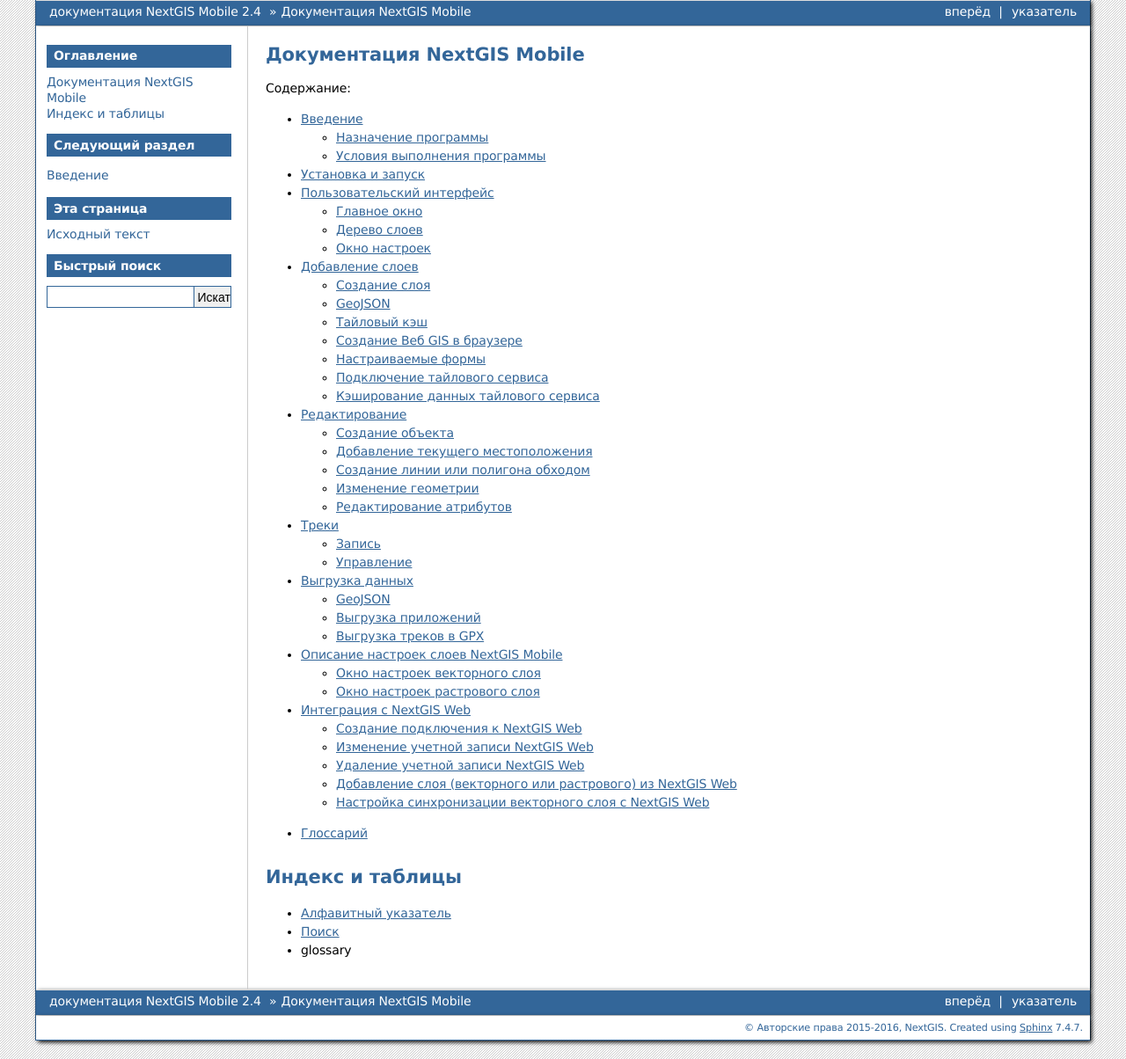
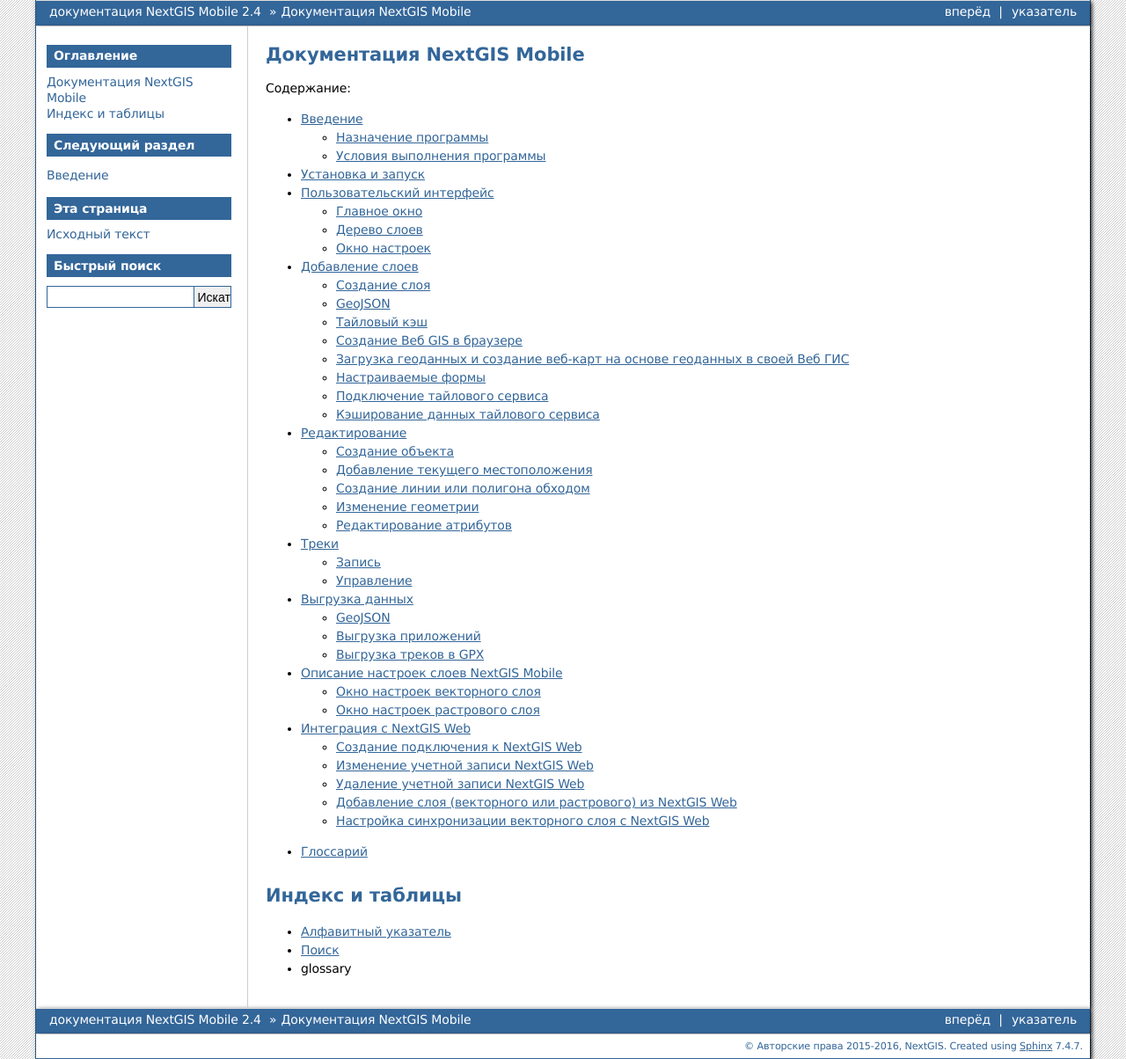
Before and after one commit to nextgis/docs_ngmobile, a Sphinx documentation site: the page built from source/index.rst, in a window 1280 px wide. Shown: the whole page at 88% size. Built offline with Sphinx 7.4.7, drawn with Linux system fonts in a browser that asks for light colours; formulas are drawn with MathJax 3; part of the change alters nothing that is shown.

```diff
--- a/source/load_geodata.rst
+++ b/source/load_geodata.rst
@@ -280,7 +280,8 @@ GeoJSON
    После ввода заголовка домена вашей Веб ГИС и выбора языка для интерфейса изменить их будет невозможно!
 
 
-Далее откроется окно с информацией о том, что ваша Веб ГИС находится в процессе создания. И когда этот процесс завершится, вам на электронную почту придет письмо с логином и паролем для последующих входов в вашу Веб ГИС через сайт NextGIS.com (см. :numref:`ngmobile_e-mail_WebGIS_WebGIS_pic`):
+Далее откроется окно с информацией о том, что ваша Веб ГИС находится в процессе создания. И когда этот процесс завершится, вам на электронную почту придет письмо с логином и паролем для последующих входов в вашу Веб ГИС через сайт NextGIS.com
+(см. :numref:`ngmobile_e-mail_WebGIS_pic`):
 
 .. figure:: _static/ngmobile_e-mail_WebGIS.png
    :name: ngmobile_e-mail_WebGIS_pic
@@ -339,8 +340,15 @@ GeoJSON
 
    Окно документации, Начало работы с Веб ГИС.
 
+Загрузка геоданных и создание веб-карт на основе геоданных в своей Веб ГИС
+----------------------------------------------------------------------------------------
 
+Для осуществления загрузки геоданых необходимо выполнить вход в Веб ГИС с правами на создание данных, не гостевой вход.
+Подробнее о загрузка растровых и векторных геоданных в :ref:`Веб ГИС <ngcom_description>` путем создания ресурсов
+:ref:`Растровый слой <ngcom_raster_layer>` и
+:ref:`Векторный слой <ngcom_vector_layer>`.
 
+.. _ngcom_raster_layer:
 
 Настраиваемые формы
 -------------------
```
